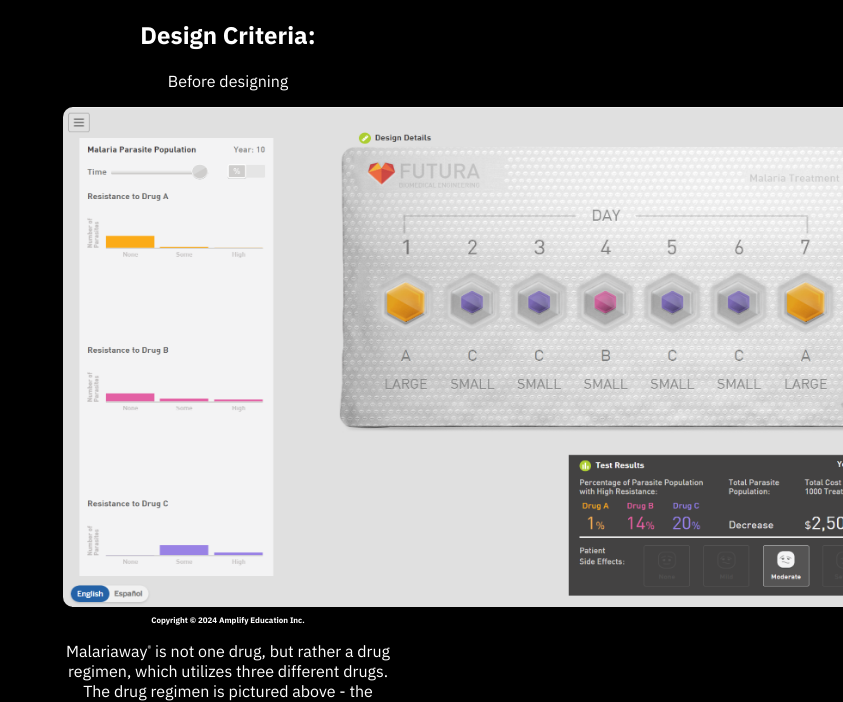
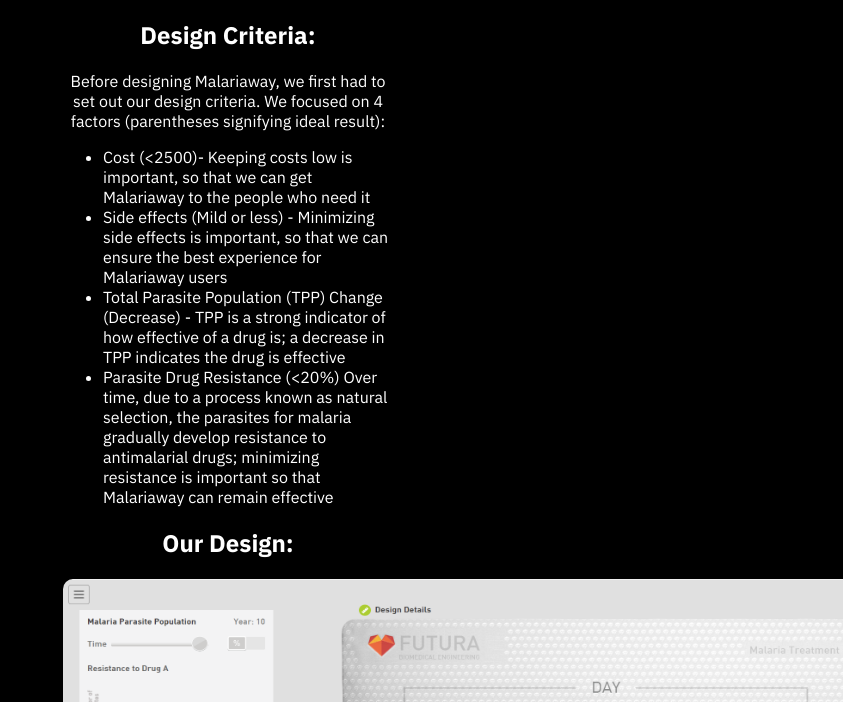
Before and after one commit to stw-20/MalariaMed, a website: page dev.html in a window 1280 px wide. Shown: the part 98-800 px from the top of the page, without its empty margins (437-1280 px from the left). Drawn offline with Linux system fonts and the light colour scheme.

Commit message:
almost done

```diff
--- a/dev.html
+++ b/dev.html
@@ -23,9 +23,21 @@
     <h2> Design Criteria:</h2>
 
     <p>
-      Before designing
+      Before designing Malariaway, we first had to set out our design criteria. We focused on 4 factors (parentheses signifying ideal result):
     </p>
+    <ul>
+      <li> Cost (<2500)- Keeping costs low is important, so that we can get Malariaway to the people who need it</li>
 
+      <li> Side effects (Mild or less) - Minimizing side effects is important, so that we can ensure the best experience for Malariaway users</li>
+
+      <li> Total Parasite Population (TPP) Change (Decrease) - TPP is a strong indicator of how effective of a drug is; a decrease in TPP indicates the drug is effective</li>
+
+      <li> Parasite Drug Resistance (<20%) Over time, due to a process known as natural selection, the parasites for malaria gradually develop resistance to antimalarial drugs; minimizing resistance is important so that
+      Malariaway can remain effective
+     </li>
+    </ul>
+
+    <h2> Our Design: </h2>
     <img src = "design.png" alt = "Error: Image failed to load" width = 1100 height = 500>
 
     <p class = "copyright">
@@ -33,9 +45,20 @@
     </p>
 
     <p>
-        Malariaway<span class = register>®</span> is not one drug, but rather a drug regimen, which utilizes three different drugs. The drug regimen is pictured above - the patient takes a large dose of drug A on days one and seven,
-        a small dose of drug c on days two, three, five, and six, and a small dose of drug b on day 4.
+        We chose to use a combination of three drugs, to improve effectiveness. The drug regimen is pictured above - the patient takes a large dose of drug A on days one and seven,
+        a small dose of drug c on days two, three, five, and six, and a small dose of drug b on day 4. Our design costs $2,500 for 100 and results in moderate side effects. The TPP change over 10 years is a decrease,
+        and drug resistance percentages below 20% for all three drugs.
     </p>
+
+    <h2>
+      Our Design Choices
+    </h2>
+    <p>
+      We chose to prioritize two criteria: TPP change and parasite drug resistance. This was due to a number of factors. Firstly, we wanted to especially prioritize TPP change, so that the medicine would actually be effective
+      in curing malaria. We chose to prioritize parasite drug resistance because it was the most feasible criteria to meet
+    </p>
+
+    <a href = index.html> Return to Homepage </a>
 
   </body>
 </html>
--- a/styles.css
+++ b/styles.css
@@ -9,13 +9,7 @@
   margin-right: 450px;
   background-color: black;
   color: white;
-}
-
-p {
-  text-align: center;
-}
-
-h2 {
+  padding-bottom: 50px;
   text-align: center;
 }
 
@@ -64,6 +58,6 @@
 }
 
 .register {
-  font-size: 8px;
+  font-size: 10px;
   vertical-align: super;
 }
```
Also changed, not shown: index.html (+4 -3 lines).
